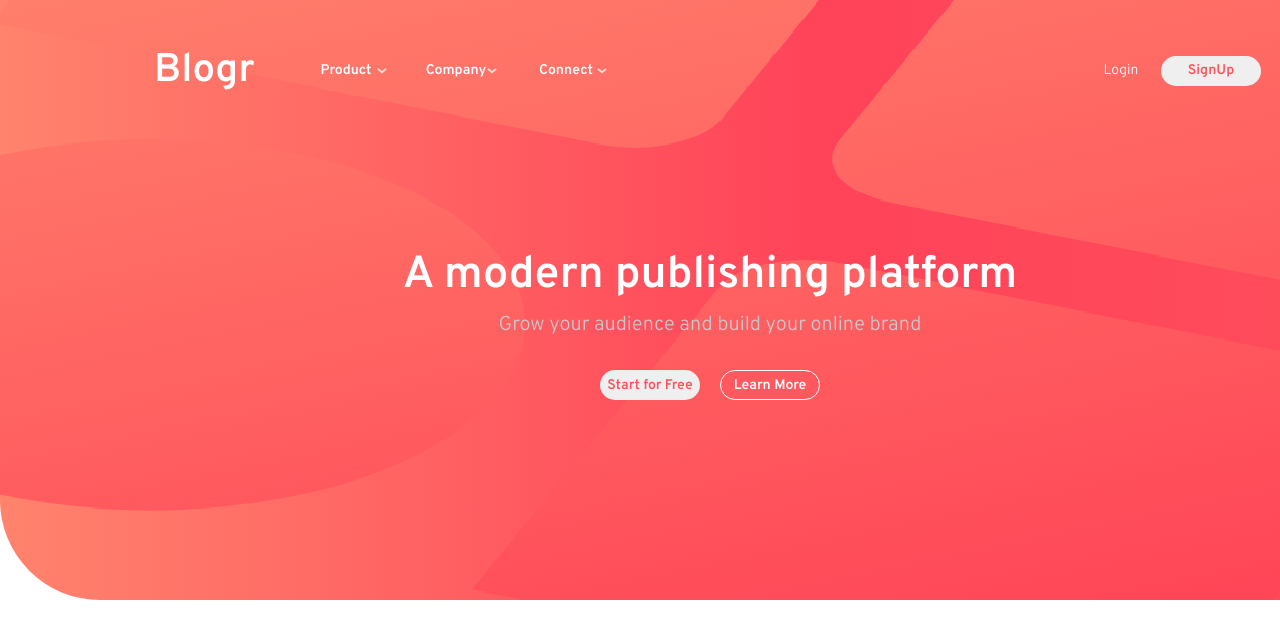
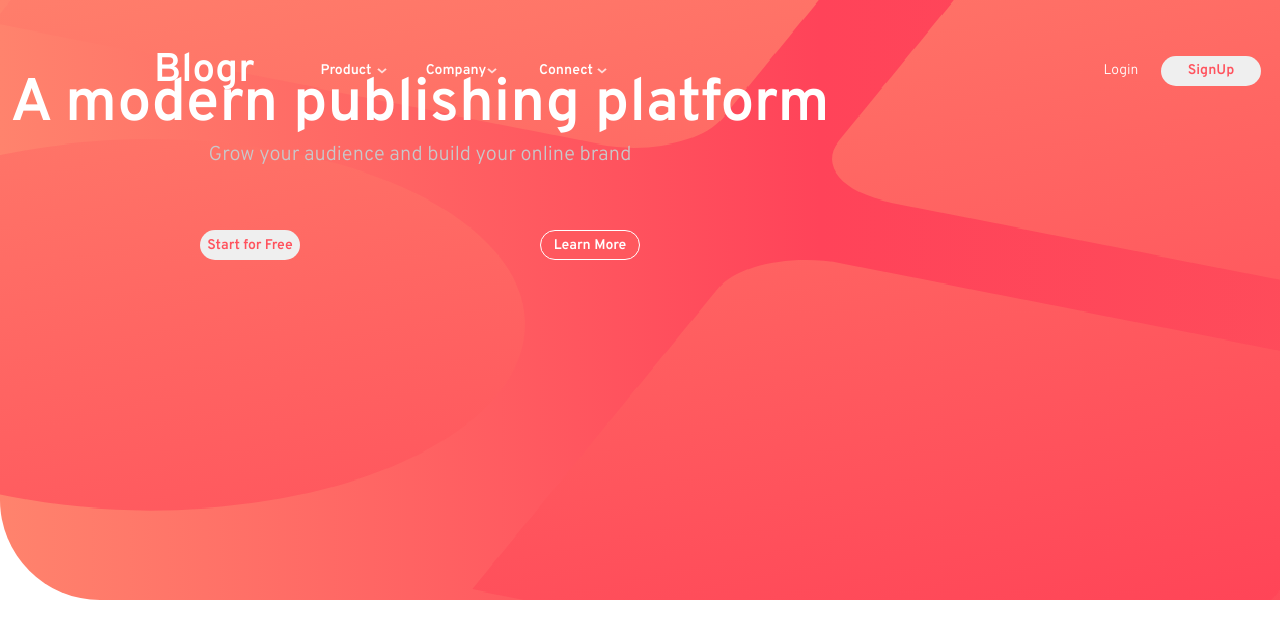
Before and after one commit to monsor3s/react-blogr-landing-page, a React (Create React App) app: page / in a window 1280 px wide. Shown: the top 638 px of the page. Built offline with nearby package versions, Linux system fonts and the light colour scheme.

Commit message:
updt cmmt

```diff
--- a/src/Header/HeaderElements.js
+++ b/src/Header/HeaderElements.js
@@ -10,6 +10,7 @@ export const HeaderContainer = styled.div`
     position: relative;
     display: flex;
     z-index: 99;
+    width: 1440px;
     height: 600px;
     background: linear-gradient(90deg, rgba(255,131,109,1) 0%, rgba(255,67,89,1) 57%, rgba(254,78,91,1) 100%);
     border-radius: 0 0 0 100px;
@@ -201,22 +202,21 @@ export const ButtonSignUp = styled.button`
 
 export const HeaderBody = styled.div`
     z-index: 99;
-    width: 620px;
-    height: 200px;
-    margin: 200px 0 0 400px;
+    width: 840px;
+    height: 260px;
     position: absolute;
     display: flex;
     flex-direction: column;
     justify-content: center;
     align-items: center;
+`;
 
-`;
 
 export const HeaderBodyTitle = styled.h1`
     z-index: 99;
-    width: 700px;
+    width: 840px;
     height: 50px;
-    font-size: 45px;
+    font-size: 60px;
     position: relative;
     color: var(--white);
     display: flex;
@@ -226,7 +226,7 @@ export const HeaderBodyTitle = styled.h1`
 
 export const HeaderBodySpan = styled.span`
     z-index: 99;
-    width: 700px;
+    width: 840px;
     height: 50px;
     font-size: 20px;
     position: relative;
--- a/src/Header/index.js
+++ b/src/Header/index.js
@@ -72,12 +72,12 @@ export const Header = () => {
                           </HeaderLogin>
             </NavContainer>
           </Nav>
-            <HeaderBody>
+          <HeaderBody>
               <HeaderBodyTitle>A modern publishing platform</HeaderBodyTitle>
               <HeaderBodySpan>Grow your audience and build your online brand</HeaderBodySpan>
                 <ButtonStart>Start for Free</ButtonStart>
                 <ButtonLearn>Learn More</ButtonLearn>
-            </HeaderBody>
+          </HeaderBody>
         </HeaderContainer>
       </Head>
     </>
```
